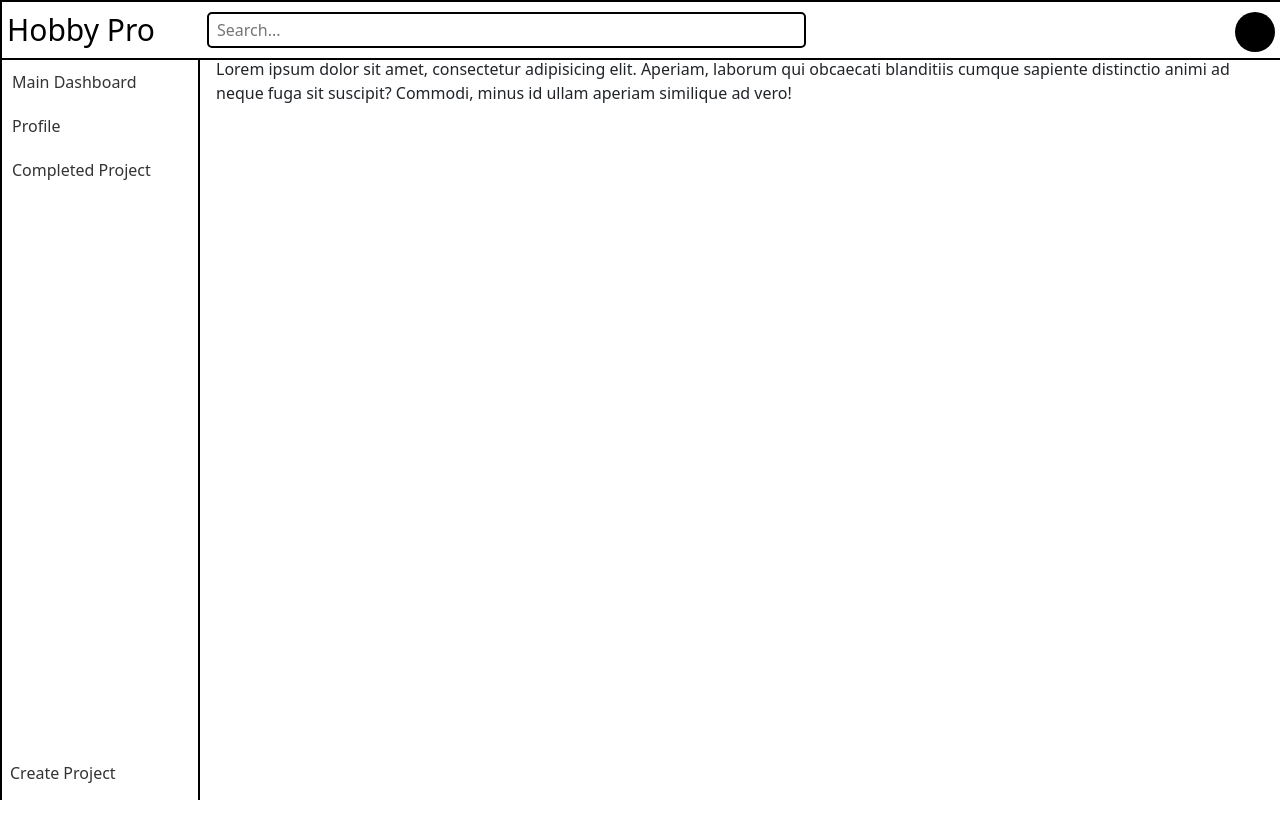
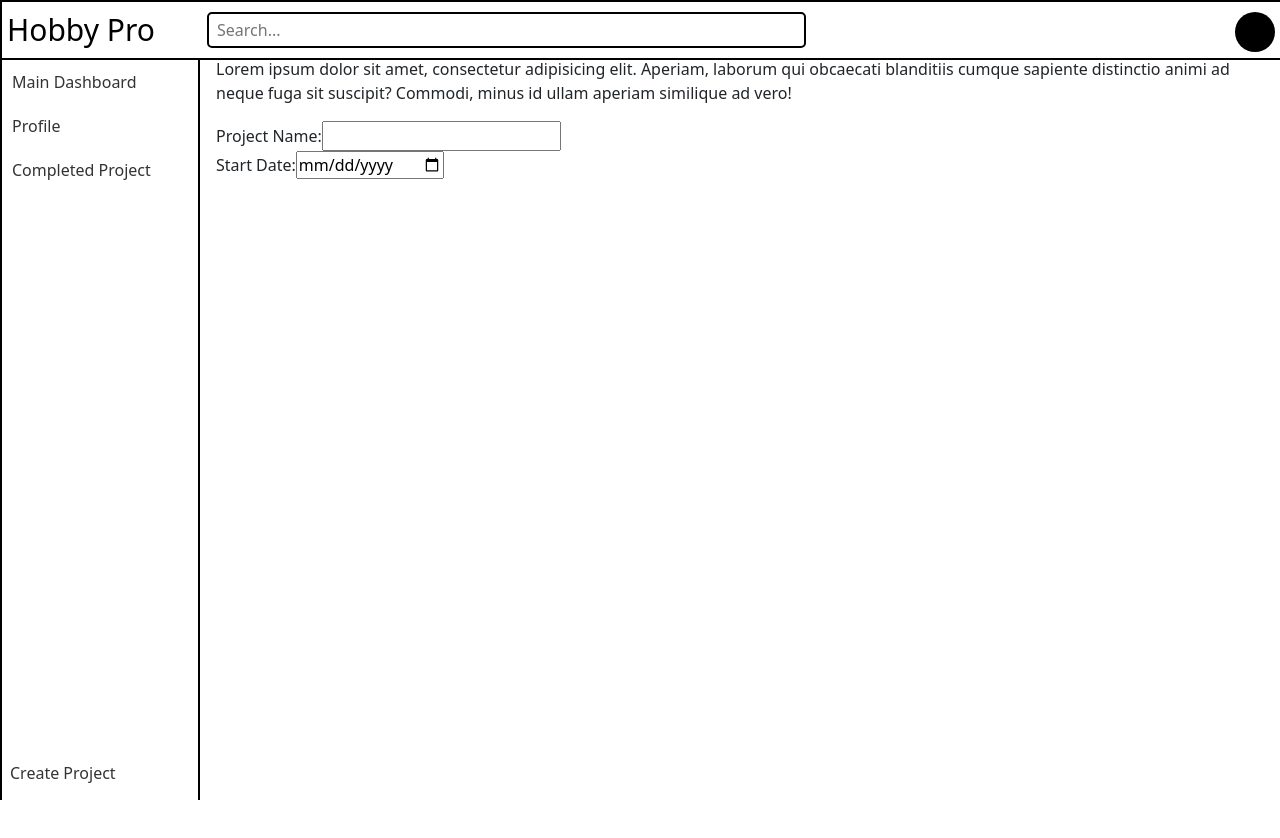
Before and after one commit to Caguilar92/HobbyPro, a Vue app in the folder HobbyPro/: page /dashboard/create_project in a window 1280 px wide. Shown: the top 838 px of the page. Built offline with nearby package versions, Linux system fonts and the light colour scheme; no server answers; sample sign-in values are in the browser's storage.

Commit message:
form added in create project

```diff
--- a/HobbyPro/src/components/CreateProject.vue
+++ b/HobbyPro/src/components/CreateProject.vue
@@ -7,6 +7,19 @@
     <h1>create project page</h1>
     <p>Lorem ipsum dolor sit amet, consectetur adipisicing elit. Aperiam, laborum qui obcaecati blanditiis cumque sapiente distinctio animi ad neque fuga sit suscipit? Commodi, minus id ullam aperiam similique ad vero!</p>
   </div>
+  <form name="createProject">
+        <div>
+            <div class="inputElement">
+                <label for="projectName">Project Name: </label>
+                <input type="text" name="projectName" id="projectName">
+            </div>
+            <div class="inputElement">
+                <label for="startDate">Start Date: </label>
+                <input type="date" name="startDate" id="startDate">
+
+            </div>
+        </div>
+    </form>
 
 </template>
 
```
